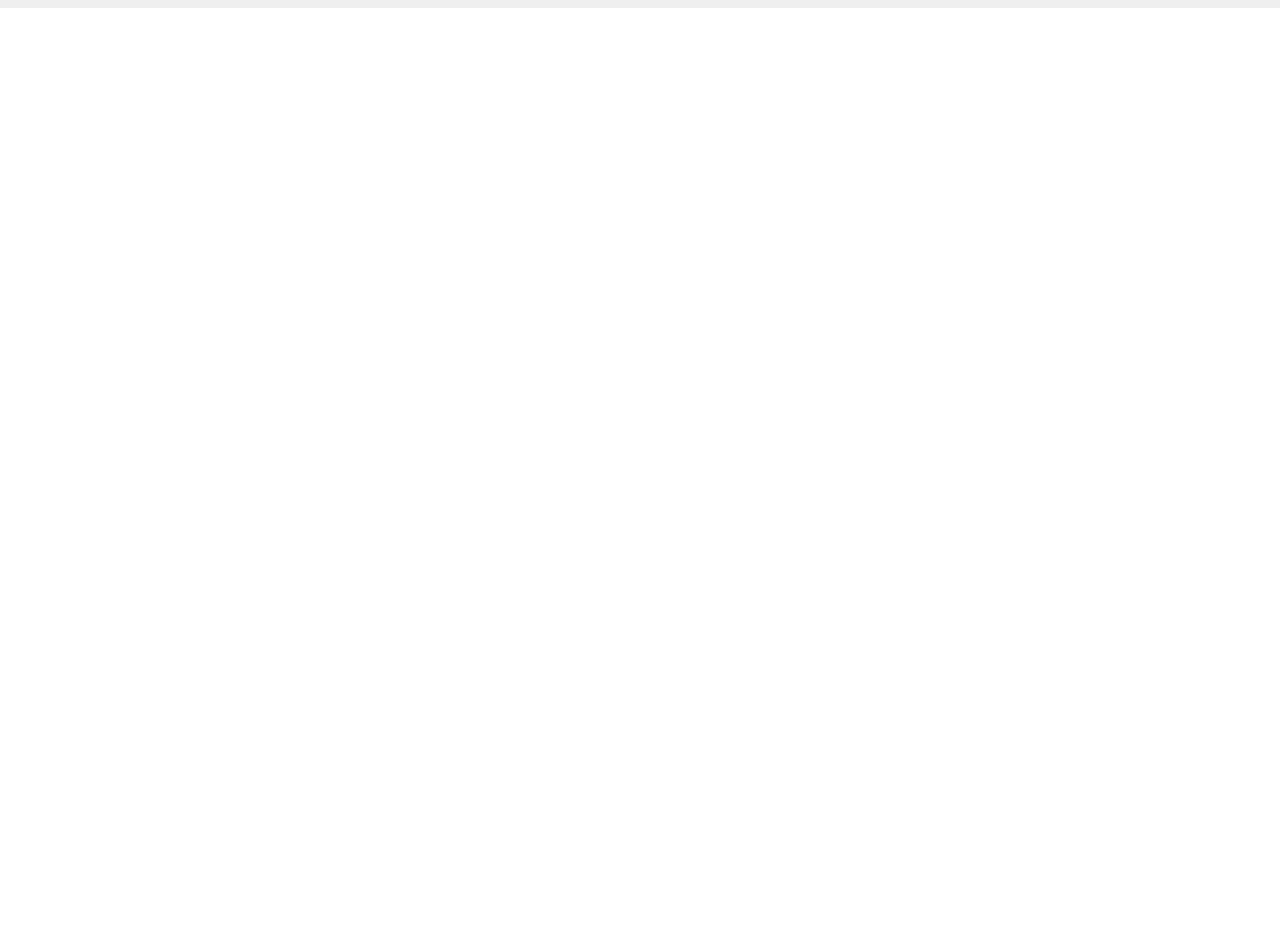
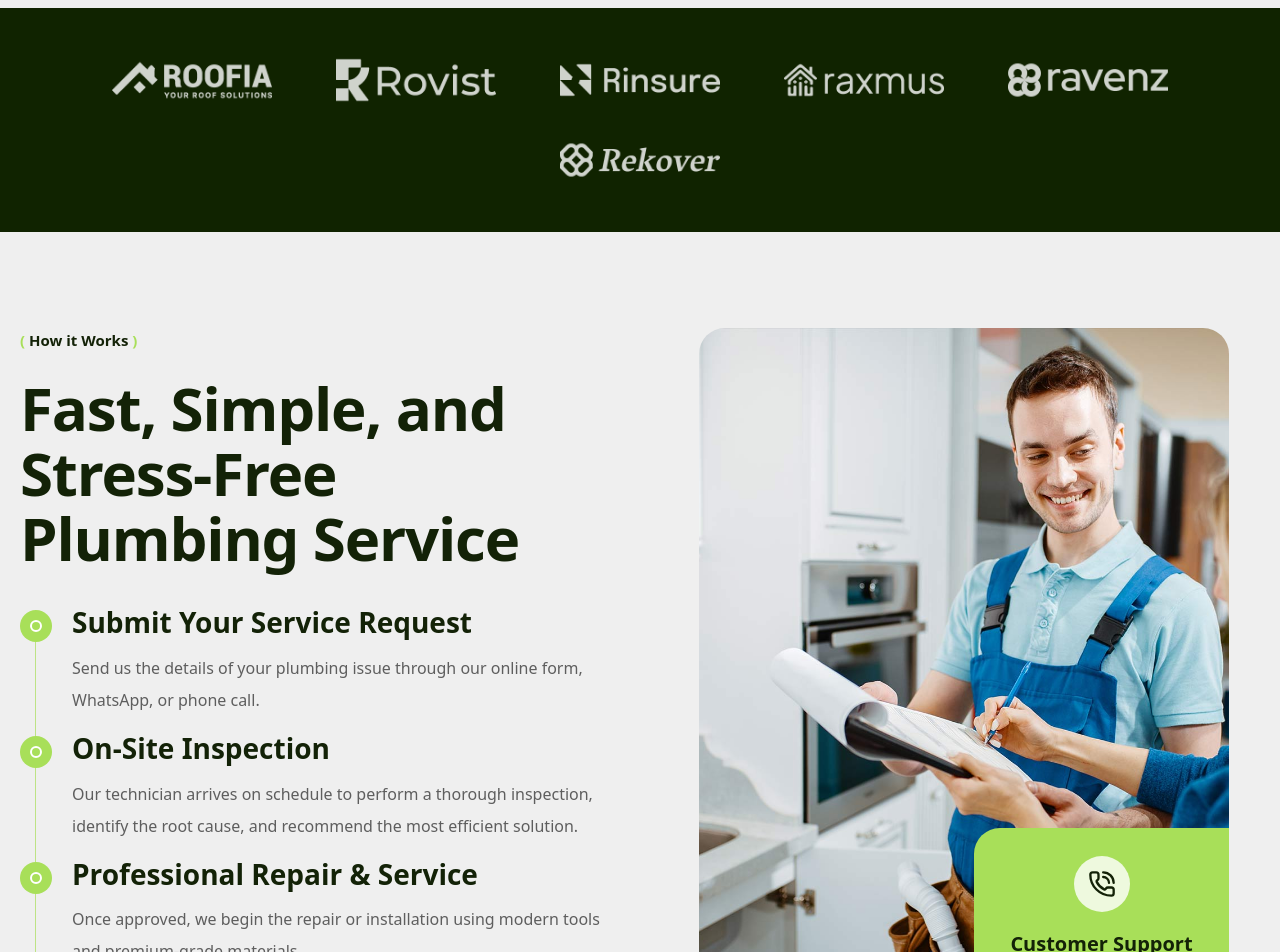
Before and after one commit to codedByShahzad/Plumberz, a Next.js app: page / in a window 1280 px wide. Shown: the part 3760-4712 px from the top of the page. Before the commit the page ends 3768 px from the top, so only its background shows below. Built offline with nearby package versions, Linux system fonts and the light colour scheme.

Commit message:
Make the Banner and  the How it works Section and Fixes Some issues in the other secrtions

```diff
--- a/app/layout.tsx
+++ b/app/layout.tsx
@@ -26,6 +26,7 @@ export default function RootLayout({
   return (
     <html lang="en">
       <body
+      className=""
       >
         <Navbar />
         {children}
--- a/app/page.tsx
+++ b/app/page.tsx
@@ -1,5 +1,7 @@
+import Banner from "@/src/components/Banner";
 import AboutSection from "@/src/sections/AboutSection";
 import HeroSection from "@/src/sections/HeroSection";
+import HowItWorksSection from "@/src/sections/HowItWorksSection";
 import ServicesSection from "@/src/sections/ServicesSection";
 import WhyChooseUsSection from "@/src/sections/WyChoseUseSection";
 import Image from "next/image";
@@ -11,6 +13,8 @@ export default function Home() {
       <ServicesSection limit={3} showExplore />
       <AboutSection />
       <WhyChooseUsSection />
+      <Banner />
+      <HowItWorksSection />
     </div>
   );
 }
--- a/src/components/Banner.tsx
+++ b/src/components/Banner.tsx
@@ -1,9 +1,36 @@
-import React from 'react'
+import Image from "next/image";
+
+const partners = [
+  { id: 1, image: "/images/partner1.png", alt: "Partner 1" },
+  { id: 2, image: "/images/partner2.png", alt: "Partner 2" },
+  { id: 3, image: "/images/partner3.png", alt: "Partner 3" },
+  { id: 4, image: "/images/partner4.png", alt: "Partner 4" },
+  { id: 5, image: "/images/partner5.png", alt: "Partner 5" },
+  { id: 6, image: "/images/partner6.png", alt: "Partner 6" },
+];
 
 const Banner = () => {
   return (
-    <div>Banner</div>
-  )
-}
+    <section className="bg-[#102300] py-10 md:py-12">
+      <div className="container-custom">
+        <div className="flex flex-wrap items-center justify-center gap-x-10 gap-y-8 md:gap-x-14 xl:gap-x-16">
+          {partners.map((partner) => (
+            <div
+              key={partner.id}
+              className="relative h-10 w-30 opacity-80 transition-opacity duration-300 hover:opacity-100 sm:h-12 sm:w-35 md:w-37.5 lg:w-40"
+            >
+              <Image
+                src={partner.image}
+                alt={partner.alt}
+                fill
+                className="object-contain"
+              />
+            </div>
+          ))}
+        </div>
+      </div>
+    </section>
+  );
+};
 
-export default Banner
+export default Banner;
--- a/src/sections/HowItWorksSection.tsx
+++ b/src/sections/HowItWorksSection.tsx
@@ -1,9 +1,113 @@
-import React from 'react'
+import Image from "next/image";
+import { PhoneCall } from "lucide-react";
+
+const steps = [
+  {
+    title: "Submit Your Service Request",
+    description:
+      "Send us the details of your plumbing issue through our online form, WhatsApp, or phone call.",
+  },
+  {
+    title: "On-Site Inspection",
+    description:
+      "Our technician arrives on schedule to perform a thorough inspection, identify the root cause, and recommend the most efficient solution.",
+  },
+  {
+    title: "Professional Repair & Service",
+    description:
+      "Once approved, we begin the repair or installation using modern tools and premium-grade materials.",
+  },
+  {
+    title: "Final Testing & Completion",
+    description:
+      "We run a complete performance test to ensure everything works perfectly, provide a clear explanation of the work done.",
+  },
+];
 
 const HowItWorksSection = () => {
   return (
-    <div>HowItWorksSection</div>
-  )
-}
+    <section className="bg-[#efefef] py-20 md:py-24">
+      <div className="container-custom">
+        <div className="grid grid-cols-1 items-start gap-12 lg:grid-cols-12 lg:gap-14">
+          {/* Left Content */}
+          <div className="lg:col-span-6">
+            {/* Label */}
+            <div className="mb-6">
+              <span className="inline-flex items-center gap-1 text-[15px] font-semibold text-[#132207]">
+                <span className="text-(--primary)">(</span>
+                How it Works
+                <span className="text-(--primary)">)</span>
+              </span>
+            </div>
 
-export default HowItWorksSection
+            {/* Heading */}
+            <div className="max-w-190">
+              <h2 className="text-[40px] font-bold leading-[1.08] tracking-[-1.2px] text-[#132207] sm:text-[52px] xl:text-[60px]">
+                Fast, Simple, and Stress-Free Plumbing Service
+              </h2>
+            </div>
+
+            {/* Timeline */}
+            <div className="relative mt-10">
+              <div className="absolute left-3.75 top-0 h-full w-px bg-(--primary)/70" />
+
+              <div className="space-y-5">
+                {steps.map((step, index) => (
+                  <div key={step.title} className="relative flex gap-5">
+                    <div className="relative z-10 flex h-8 w-8 shrink-0 items-center justify-center rounded-full bg-(--primary)">
+                      <div className="h-3 w-3 rounded-full border-2 border-white bg-transparent" />
+                    </div>
+
+                    <div className="-mt-1">
+                      <h3 className="text-[28px] font-bold leading-[1.2] text-[#132207]">
+                        {step.title}
+                      </h3>
+                      <p className="mt-3 max-w-155 text-[16px] leading-8 text-[#5e5e5e]">
+                        {step.description}
+                      </p>
+                    </div>
+                  </div>
+                ))}
+              </div>
+            </div>
+          </div>
+
+          {/* Right Image + Support Card */}
+          <div className="lg:col-span-6">
+            <div className="relative mx-auto w-full max-w-132.5">
+              <div className="overflow-hidden rounded-[26px]">
+                <Image
+                  src="/images/howitworks.jpg"
+                  alt="Plumber discussing service with customer"
+                  width={900}
+                  height={900}
+                  className="h-115 w-full object-cover sm:h-130 lg:h-180"
+                />
+              </div>
+
+              {/* Support card */}
+              <div className="absolute bottom-0 right-0 w-58.75 rounded-tl-[26px] rounded-br-[26px] rounded-tr-none rounded-bl-none bg-(--primary) px-7 py-6 sm:w-63.75 sm:px-8 sm:py-7">
+                <div className="flex justify-center ">
+                  <div className="flex h-14 w-14 items-center justify-center rounded-full bg-white/80">
+                    <PhoneCall size={28} className="text-[#132207]" />
+                  </div>
+                </div>
+
+                <h3 className="mt-5 text-center text-[20px] font-bold leading-[1.2] text-[#132207] ">
+                  Customer Support
+                </h3>
+
+                <div className="mt-3 space-y-1 text-center font-medium">
+                  <p className="text-[16px] text-[#35511b]">+1238 439 3332</p>
+                  <p className="text-[16px] text-[#35511b]">+82 82923 929</p>
+                </div>
+              </div>
+            </div>
+          </div>
+        </div>
+      </div>
+    </section>
+  );
+};
+
+export default HowItWorksSection;
--- a/src/sections/WyChoseUseSection.tsx
+++ b/src/sections/WyChoseUseSection.tsx
@@ -25,7 +25,7 @@ const bottomPoints = [
 
 const WhyChooseUsSection = () => {
   return (
-    <section className="bg-[#efefef] py-20 md:py-24">
+    <section className="bg-[#efefef] py-20 md:py-24 overflow-x-hidden">
       <div className="container-custom">
         <div className="grid grid-cols-1 items-center gap-12 lg:grid-cols-12 lg:gap-14">
           {/* Left Images */}
```
Also changed, not shown: public/images/howitworks.jpg (added).
